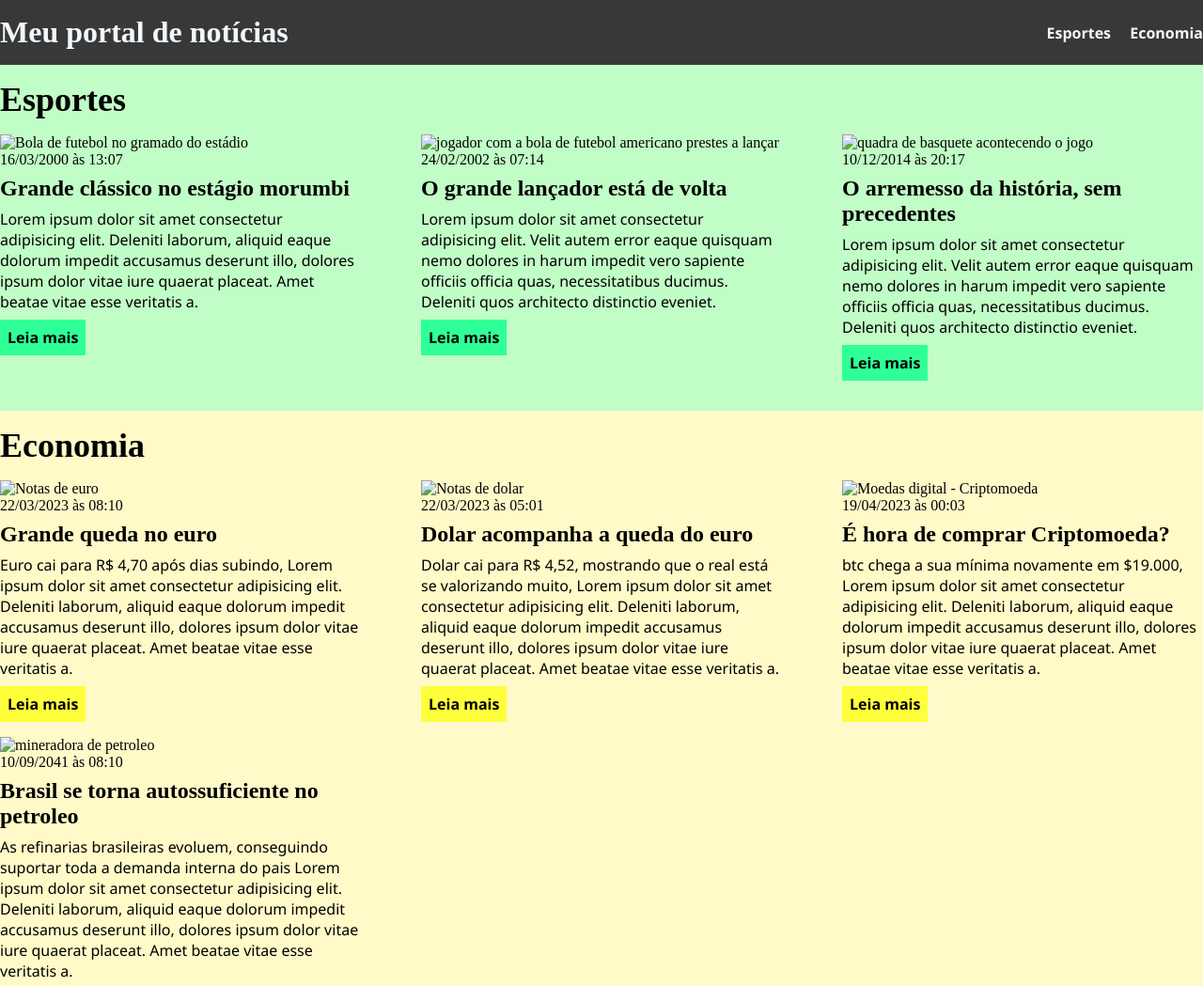
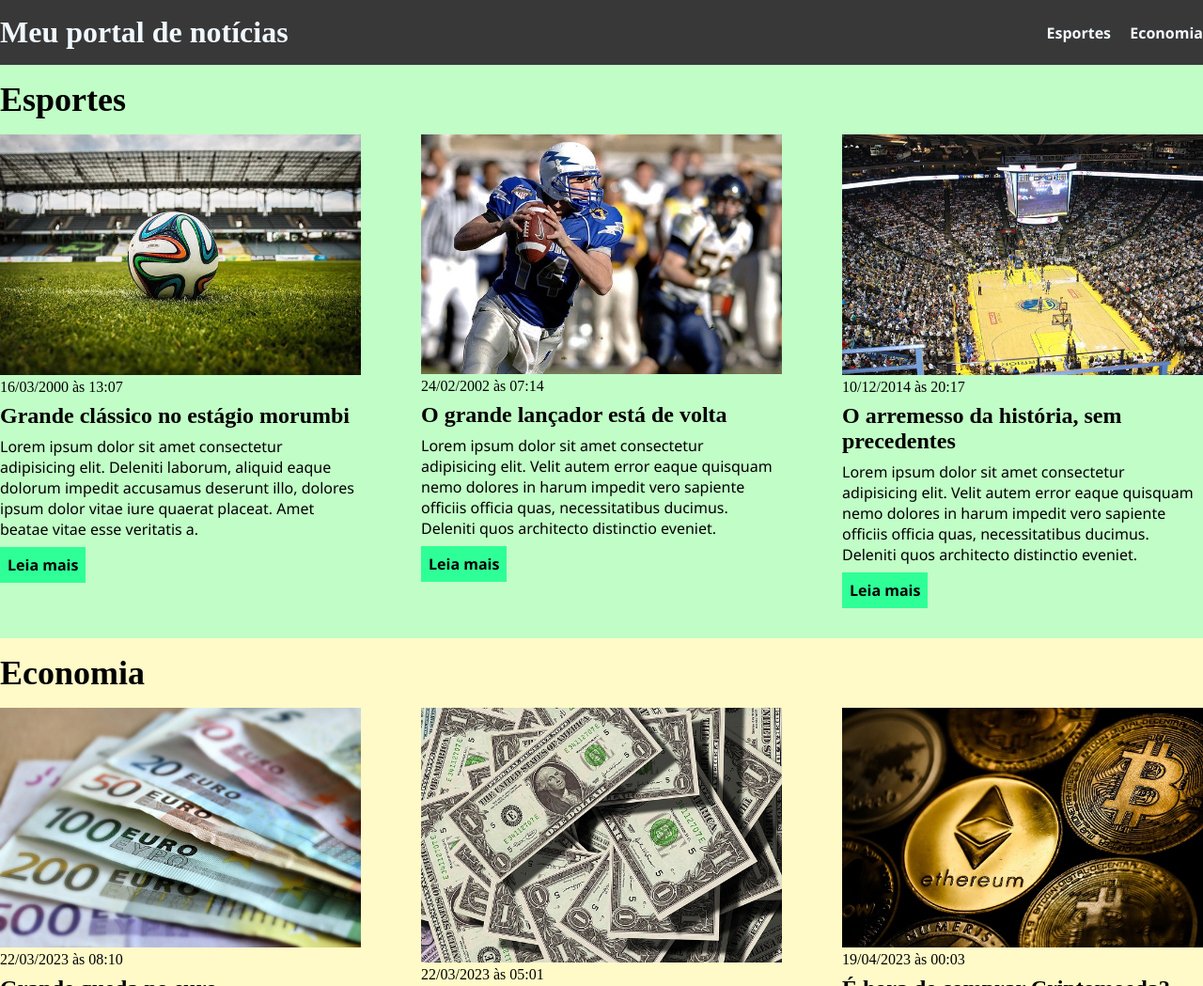
Before and after one commit to vitorgrocha2000/site-noticias, a plain HTML site: page index.html in a window 1280 px wide. Shown: the top 1049 px of the page at 94% size. Drawn offline with Linux system fonts and the light colour scheme; the site is published under a folder, as on GitHub Pages, so addresses that start at the root find nothing.

Commit message:
change href images
i fixed the address for images

```diff
--- a/index.html
+++ b/index.html
@@ -37,7 +37,7 @@
                 <div class="articles">
 
                     <article>
-                        <img src="/imagens/futebol.jpg" alt="Bola de futebol no gramado do estádio">
+                        <img src="imagens/futebol.jpg" alt="Bola de futebol no gramado do estádio">
                         <header>
                             <time class="create-date">16/03/2000 às 13:07</time>
                         </header>
@@ -51,7 +51,7 @@
                     </article>
 
                     <article>
-                        <img src="/imagens/futebol-americano.jpg" alt="jogador com a bola de futebol americano
+                        <img src="imagens/futebol-americano.jpg" alt="jogador com a bola de futebol americano
                     prestes a lançar">
                         <header>
                             <time class="create-date">24/02/2002 às 07:14</time>
@@ -67,7 +67,7 @@
                     </article>
 
                     <article>
-                        <img src="/imagens/basquete.jpg" alt="quadra de basquete acontecendo o jogo">
+                        <img src="imagens/basquete.jpg" alt="quadra de basquete acontecendo o jogo">
                         <header>
                             <time class="create-date">10/12/2014 às 20:17</time>
                         </header>
@@ -92,7 +92,7 @@
                 <div class="articles">
 
                     <article>
-                        <img src="/imagens/euro.jpg" alt="Notas de euro">
+                        <img src="imagens/euro.jpg" alt="Notas de euro">
                         <header>
                             <time class="create-date">22/03/2023 às 08:10</time>
                         </header>
@@ -107,7 +107,7 @@
                     </article>
 
                     <article>
-                        <img src="/imagens/dolares.jpg" alt="Notas de dolar">
+                        <img src="imagens/dolares.jpg" alt="Notas de dolar">
                         <header>
                             <time class="create-date">22/03/2023 às 05:01</time>
                         </header>
@@ -122,7 +122,7 @@
                     </article>
 
                     <article>
-                        <img src="/imagens/crypto.jpg" alt="Moedas digital - Criptomoeda">
+                        <img src="imagens/crypto.jpg" alt="Moedas digital - Criptomoeda">
                         <header>
                             <time class="create-date">19/04/2023 às 00:03</time>
                         </header>
@@ -137,7 +137,7 @@
                     </article>
 
                     <article>
-                        <img src="/imagens/petroleo.jpg" alt="mineradora de petroleo">
+                        <img src="imagens/petroleo.jpg" alt="mineradora de petroleo">
                         <header>
                             <time class="create-date">10/09/2041 às 08:10</time>
                         </header>
```
